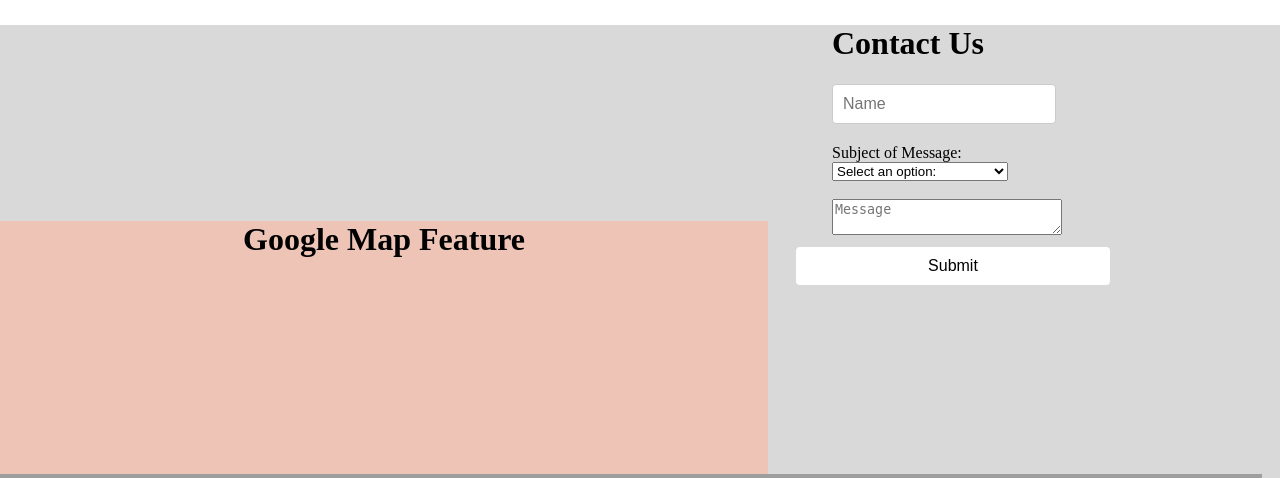
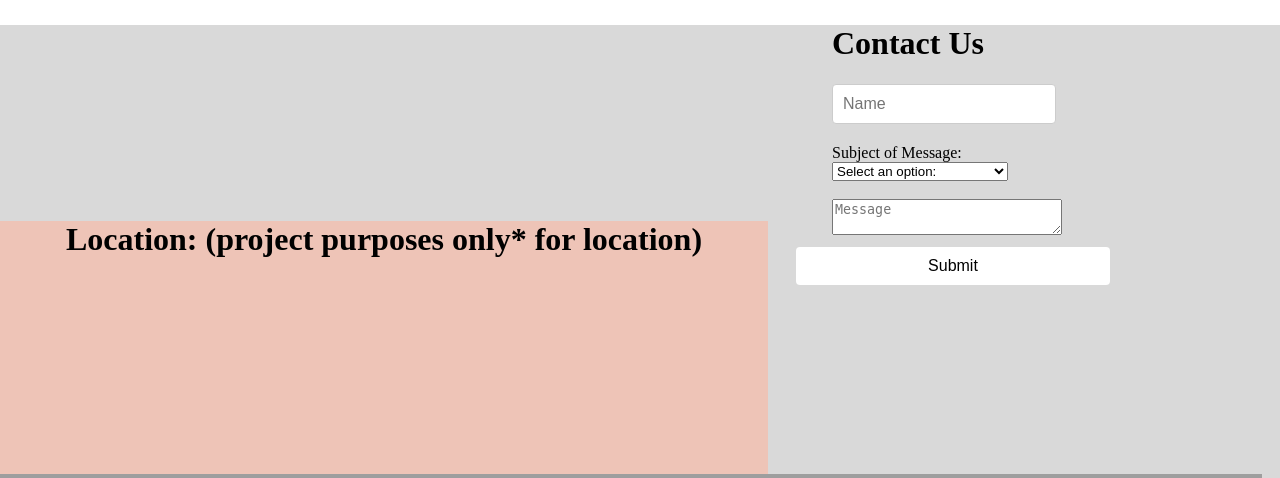
Before and after one commit to FloT28/204B_Ted-s_Cafe, a Flask app: page /contact_us in a window 1280 px wide; the page is wider, and only the part inside the window is pictured. Shown: the part 226-704 px from the top of that part. Run offline with Flask 3, Linux system fonts and the light colour scheme; some libraries are stand-ins or nearby versions; grey boxes are pictures that could not be loaded.

Commit message:
Added google map feature successfully to Contact us page!

```diff
--- a/templates/contact_us.html
+++ b/templates/contact_us.html
@@ -2,6 +2,8 @@
 <html>
 <title>Conact Us</title>
 <head>
+     <script async src="https://maps.googleapis.com/maps/api/js?key=AIzaSyCOjWA9bBAgqOgv01L65fKnFWtAvbOzeo0&callback=console.debug&libraries=maps,marker&v=beta">
+    </script>
 </head>
 <body>
 
@@ -72,12 +74,15 @@ footer {
     margin-left:8%;
       }
 
-  /*Google Map feature style*/
-
+/*Google map feature*/
   /* Always set the map height explicitly to define the size of the div
   * element that contains the map. */
+  /*Google_map location for cafe(store)*/
 gmp-map {
-    height: 100%;
+    height: 90%;
+    width:90%;
+    margin-top:3%;
+    margin-left:5%;
   }
 
 /* Optional: Makes the sample page fill the window. */
@@ -86,11 +91,6 @@ footer {
     height: 100%;
     margin: 0;
     padding: 0;
-  }
-
-  .gmap{
-    margin-top:10%;
-    margin-left:15%;
       }
 
   .form1{
@@ -202,20 +202,15 @@ input[type="submit"]{
 <!--Google Map-->
   <br>
   <br>
-<div style="background-color: #EEC4B7;width:60%;height:75%; margin-top:-50%;">
-    <h1 style="margin-top:-50%; text-align:center;">Google Map Feature</h1>
+<div style="background-color: #EEC4B7;width:60%;height:90%; margin-top:-50%;">
+    <h1 style="margin-top:-50%; text-align:center;">Location: (project purposes only* for location)</h1>
 
+    <!--Google Map pop-up window-->
+    <gmp-map center="-36.767791748046875,174.52342224121094" zoom="14" map-id="DEMO_MAP_ID">
+      <gmp-advanced-marker position="-36.767791748046875,174.52342224121094" title="My location"></gmp-advanced-marker>
+    </gmp-map>
 </div>
 
-  <div class="gmap">
-    <!-- The callback parameter is required, so we use console.debug as a noop -->
-    <script async src="https://maps.googleapis.com/maps/api/js?key=AIzaSyCOjWA9bBAgqOgv01L65fKnFWtAvbOzeo0&callback=console.debug&libraries=maps,marker&v=beta">
-    </script>
-
-    <gmp-map center="-36.76771545410156,174.52342224121094" zoom="14" map-id="DEMO_MAP_ID">
-      <gmp-advanced-marker position="-36.76771545410156,174.52342224121094" title="My location"></gmp-advanced-marker>
-    </gmp-map>
-  </div>
 
 <!--Footer-->
 <footer>
```
Lines whose indentation alone changed are shown as unchanged.
